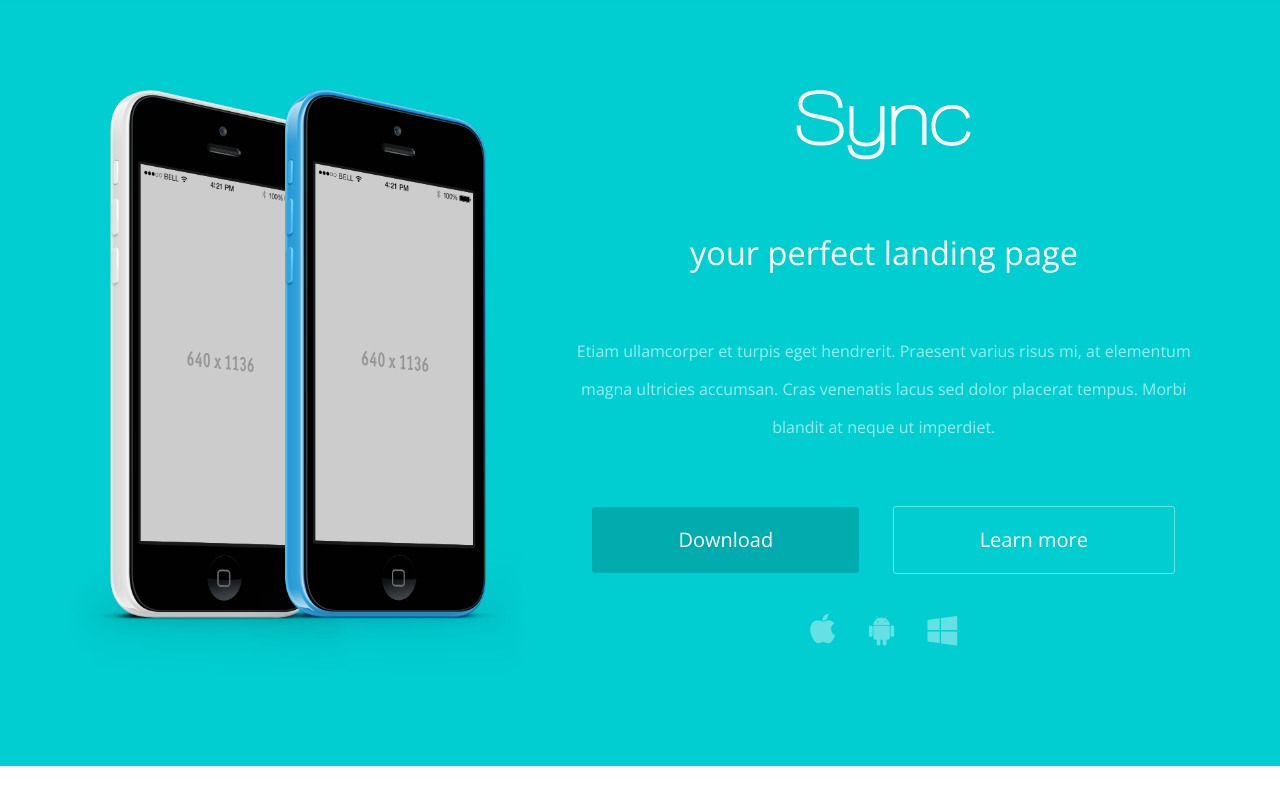
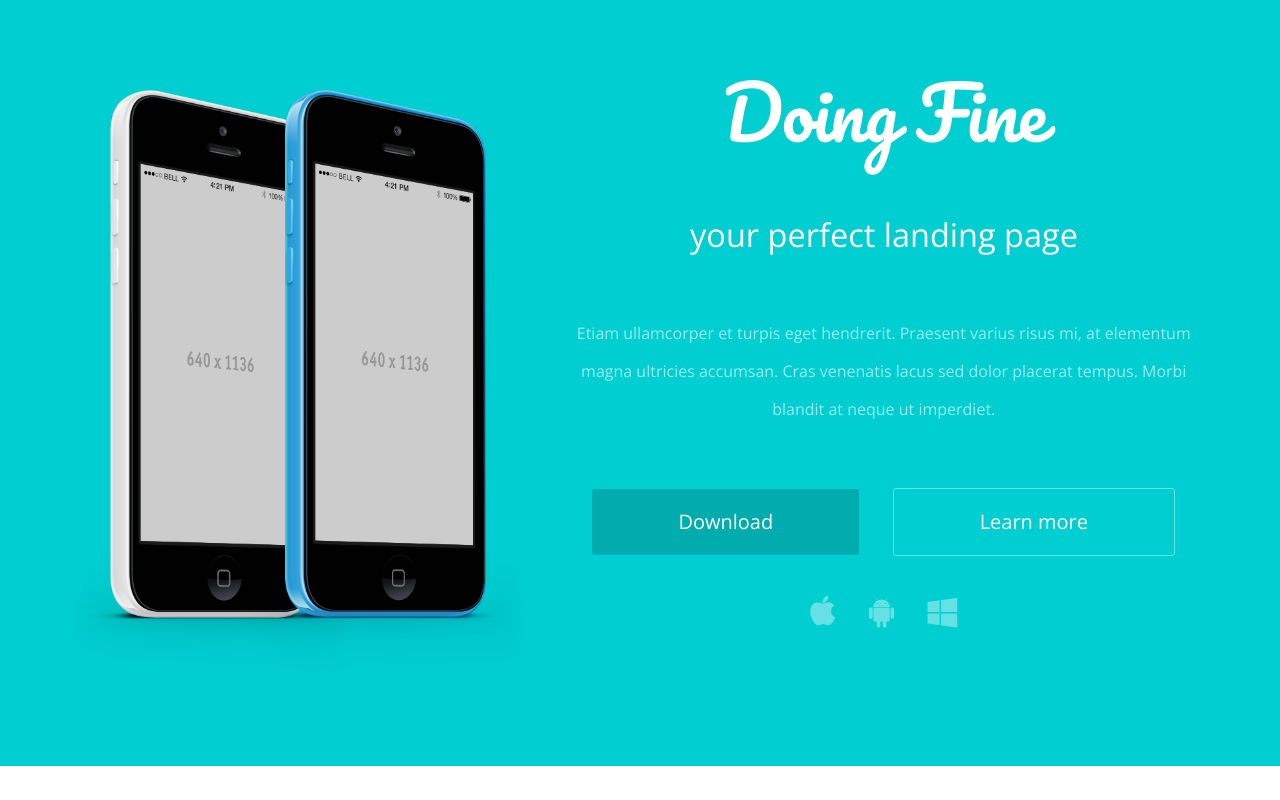
Before and after one commit to doingfine/doingfine.github.io, a plain HTML site: page index.html in a window 1280 px wide. Shown: the top 800 px of the page. Drawn offline with nearby package versions, Linux system fonts and the light colour scheme.

Commit message:
Add Pacifico Font, Landing H1

```diff
--- a/css/custom.css
+++ b/css/custom.css
@@ -10,3 +10,9 @@ Version: 1.0
 */
 
 /* Drop your custom css here! */
+
+#logo a {
+  font-size: 72px;
+  font-family: 'Pacifico', cursive;
+  color: white;
+}
--- a/index.html
+++ b/index.html
@@ -48,6 +48,7 @@
 
     <!-- Google fonts -->
     <link href='http://fonts.googleapis.com/css?family=Open+Sans:300italic,400italic,600italic,700italic,800italic,400,300,600,700,800&amp;subset=latin,cyrillic-ext,greek-ext,greek,vietnamese,latin-ext,cyrillic' rel='stylesheet' type='text/css'>
+    <link href='http://fonts.googleapis.com/css?family=Pacifico' rel='stylesheet' type='text/css'>
 
     <!-- Favicons -->
     <link href="img/favicon.png" rel="shortcut icon">
@@ -109,9 +110,7 @@
 
                         <!-- start main logo -->
                         <h1 id="logo">
-                            <a href="#">
-                                <img src="img/logo.png" alt="Sync" title="Sync">
-                            </a>
+                            <a href="#">Doing Fine</a>
                         </h1>
                         <!-- end main logo -->
 
```
